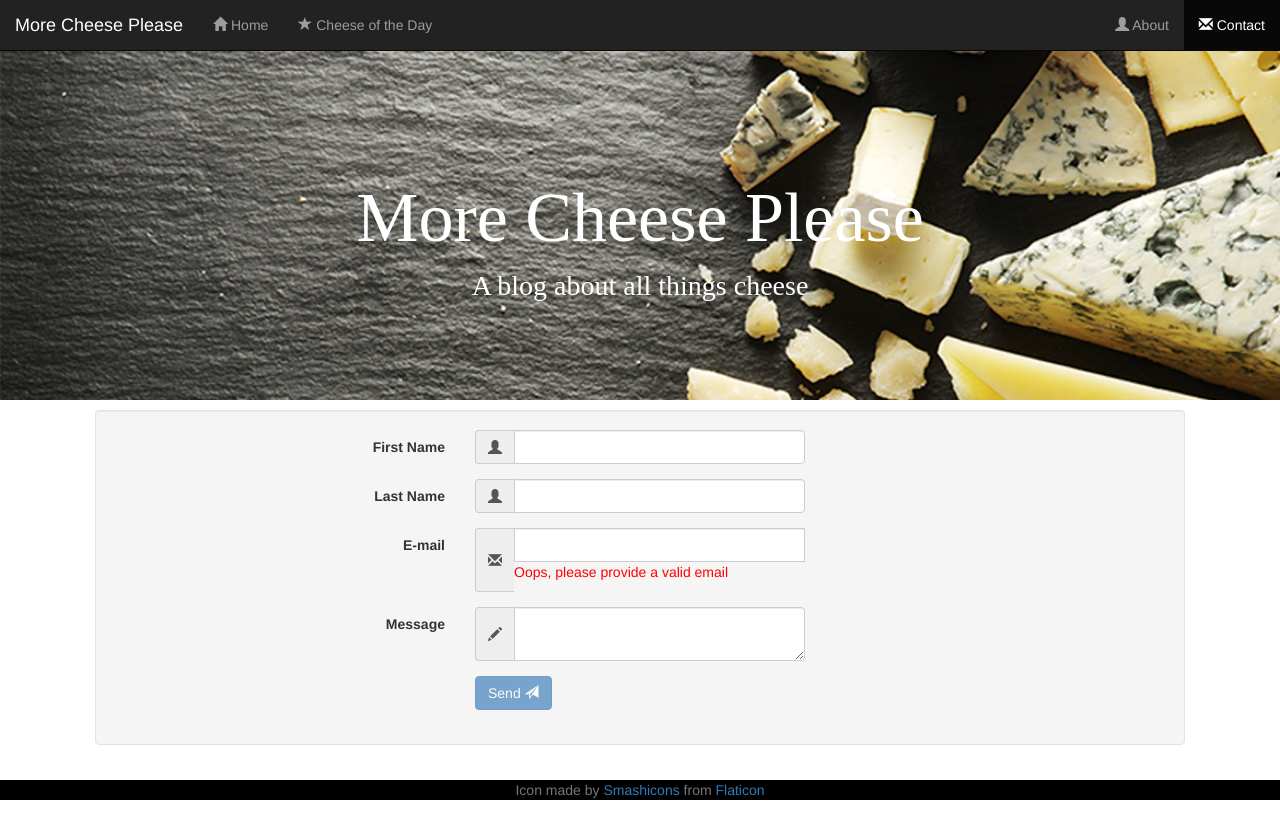
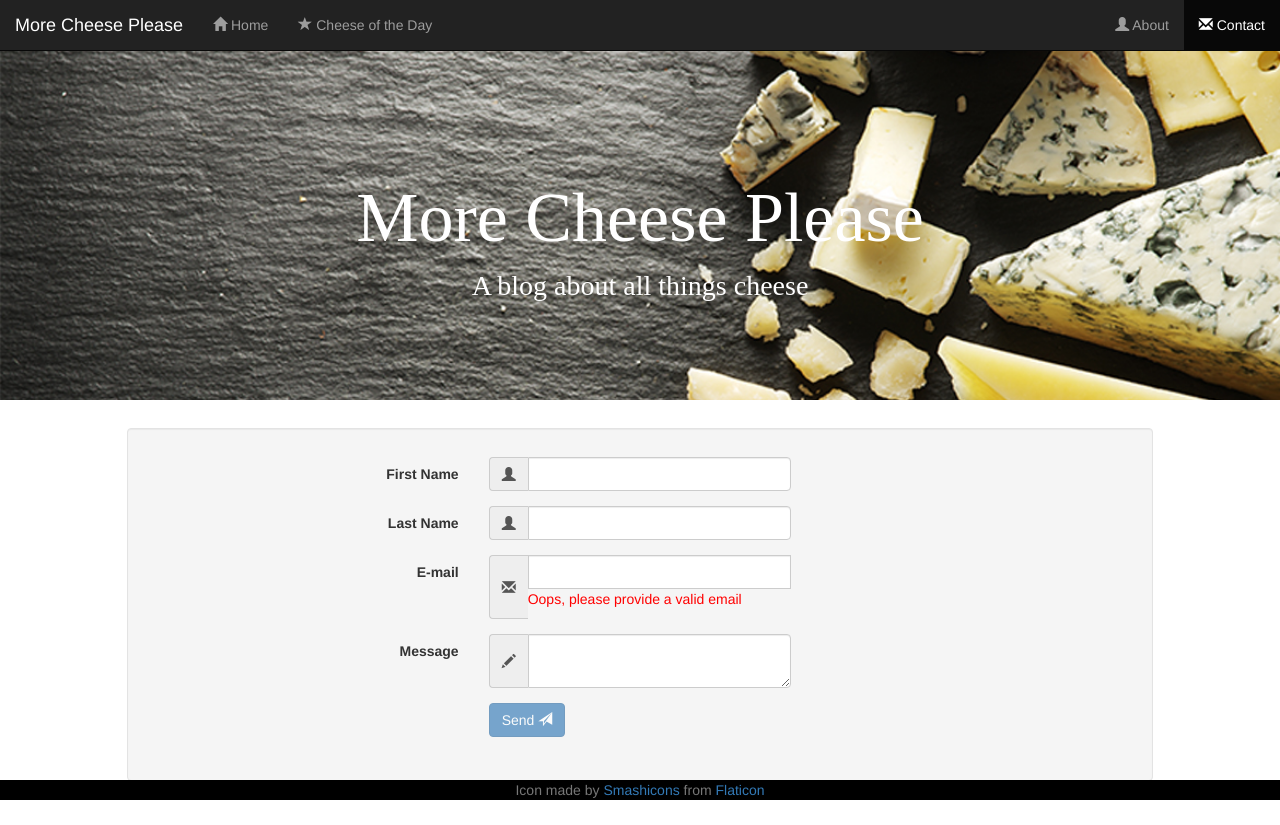
Before and after one commit to moriley5/more-cheese-please, an Angular app: page /contact in a window 1280 px wide. Built offline with nearby package versions, Linux system fonts and the light colour scheme.

Commit message:
Remove unused imports & fix styling

```diff
--- a/src/styles.css
+++ b/src/styles.css
@@ -5,9 +5,14 @@ body, html {
   height: 100%;
 }
 
-#contact-form {
-  padding: 10px 40px 60px;
-  margin: 0 auto;
+.well, .form-horizontal {
+  /*padding: 10px 40px 60px;
+  margin: 0 auto;*/
+  display: block;
+  width: 90%;
+  padding: 2em;
+  margin: 2em auto;
+  /*background: #D3D3D3;*/
 }
 
 #success-message {
```
Also changed, not shown: src/app/app.module.ts (+3 -4 lines).
